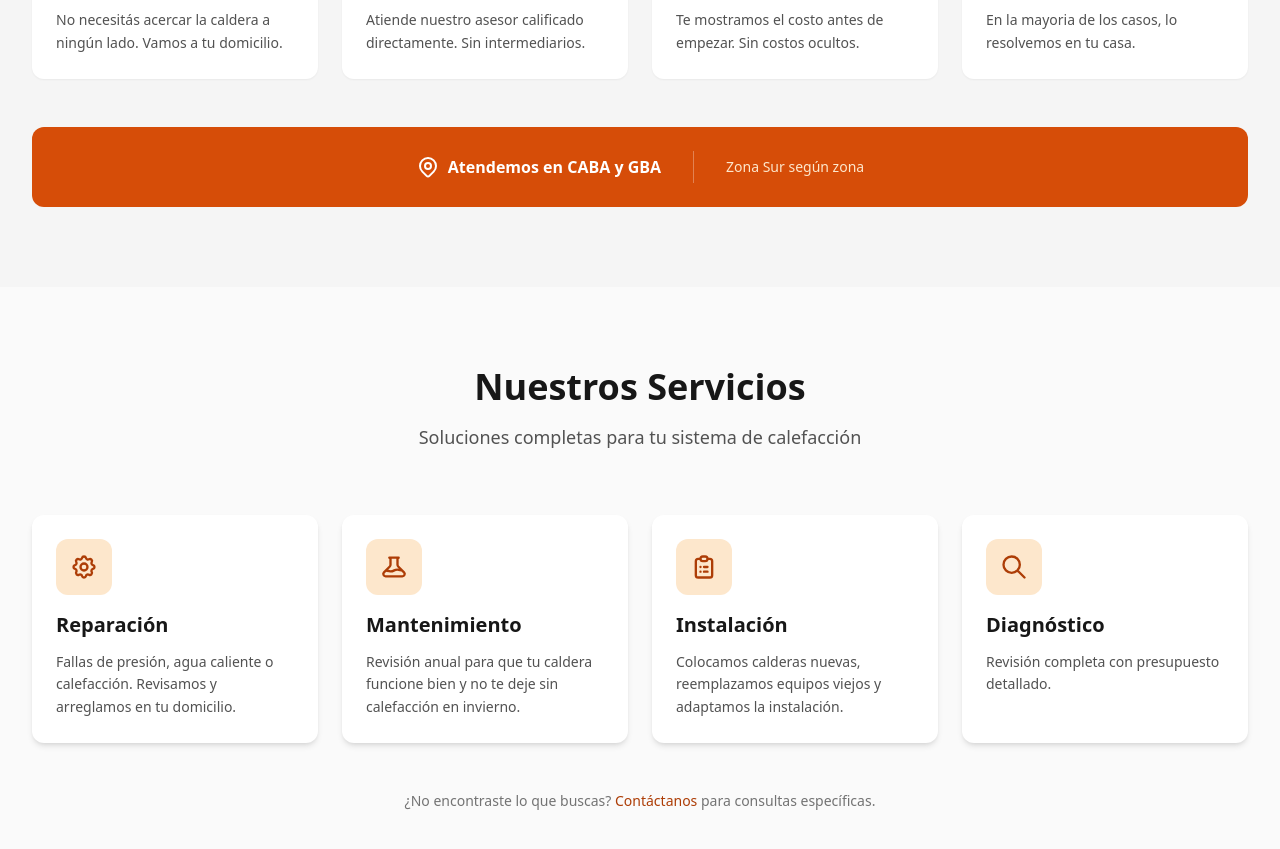
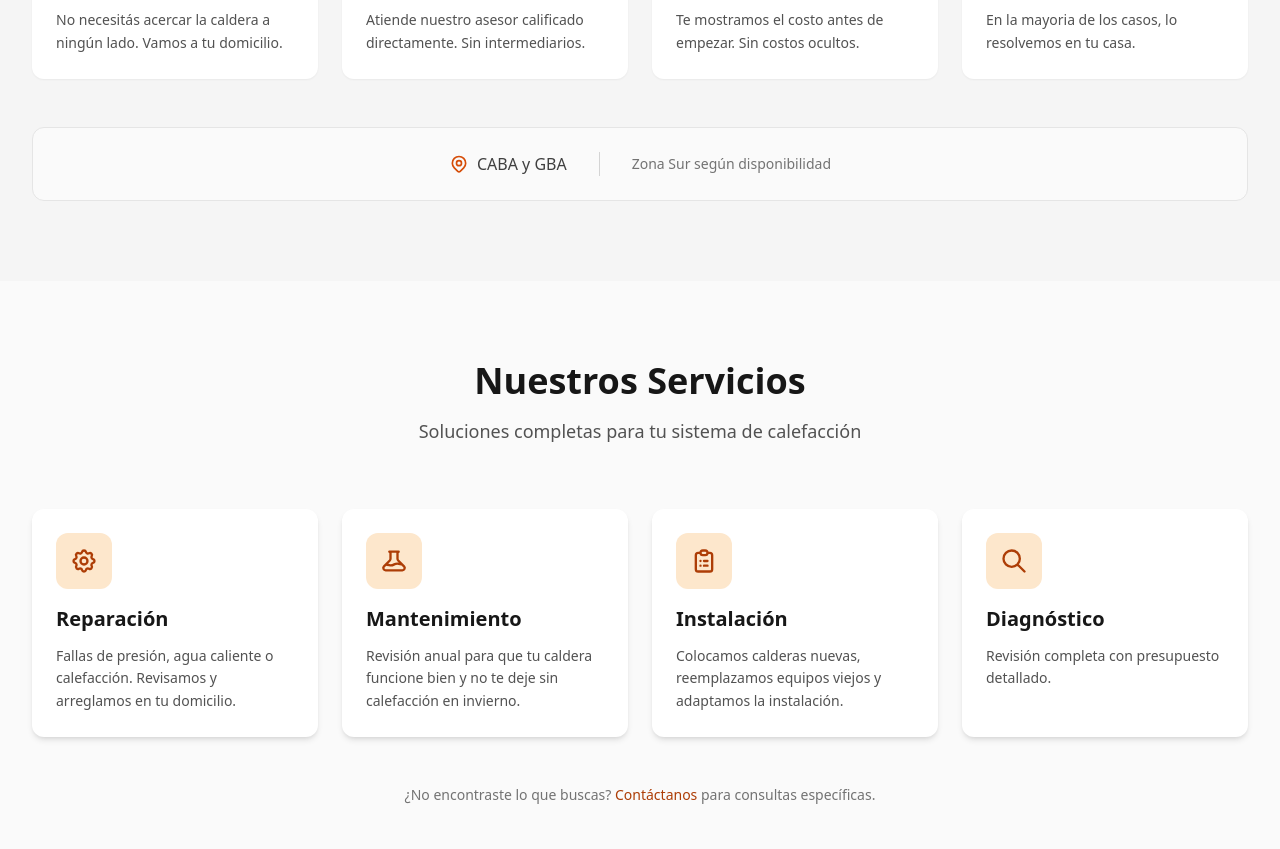
Before and after one commit to tomas0011/calderas-ya, a Next.js app: page / in a window 1280 px wide. Shown: the part 1603-2452 px from the top of the page. Built offline with nearby package versions, Linux system fonts and the light colour scheme.

Commit message:
banner cobertura

```diff
--- a/components/Beneficios.tsx
+++ b/components/Beneficios.tsx
@@ -65,14 +65,16 @@ export default function Beneficios() {
         </div>
 
         {/* Cobertura */}
-        <div className="mt-12 bg-primary-500 rounded-xl p-6 text-center">
-          <div className="flex flex-col md:flex-row items-center justify-center gap-2 md:gap-8">
-            <div className="flex items-center gap-2 text-white">
-              <MapPinIcon className="w-6 h-6" />
-              <span className="font-semibold">Atendemos en CABA y GBA</span>
+        <div className="mt-12 bg-neutral-50 border border-neutral-200 rounded-xl p-6">
+          <div className="flex flex-col md:flex-row items-center justify-center gap-4 md:gap-8">
+            <div className="flex items-center gap-2 text-neutral-700">
+              <MapPinIcon className="w-5 h-5 text-primary-500" />
+              <span className="font-medium">CABA y GBA</span>
             </div>
-            <div className="hidden md:block w-px h-8 bg-white/30" />
-            <p className="text-primary-100 text-sm">Zona Sur según zona</p>
+            <div className="hidden md:block w-px h-6 bg-neutral-300" />
+            <p className="text-neutral-500 text-sm">
+              Zona Sur según disponibilidad
+            </p>
           </div>
         </div>
       </div>
```
